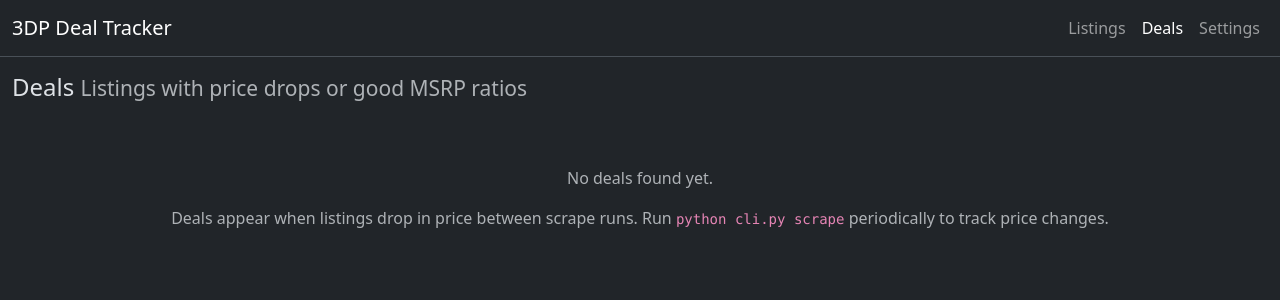
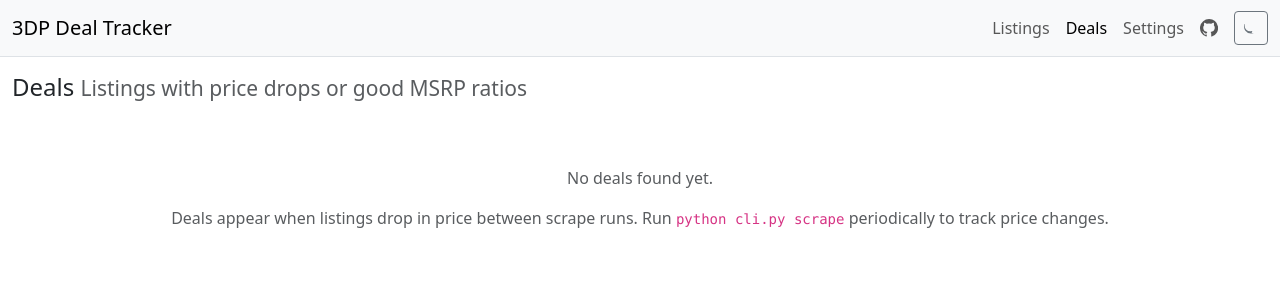
Before and after one commit to justinh-rahb/3dp-listing-scrape, a FastAPI app: page /deals in a window 1280 px wide. Shown: the top 300 px of the page. Run offline with FastAPI, Linux system fonts and the light colour scheme; data that the repository does not hold is empty.

Commit message:
Implement theme toggle functionality with UI updates for light and dark modes

```diff
--- a/static/style.css
+++ b/static/style.css
@@ -8,3 +8,17 @@
 .table td, .table th {
     vertical-align: middle;
 }
+
+#themeToggle {
+    width: 34px;
+    height: 34px;
+    display: inline-flex;
+    align-items: center;
+    justify-content: center;
+    padding: 0;
+}
+
+.nav-icon-link {
+    display: inline-flex;
+    align-items: center;
+}
--- a/templates/base.html
+++ b/templates/base.html
@@ -1,21 +1,43 @@
 <!DOCTYPE html>
-<html lang="en" data-bs-theme="dark">
+<html lang="en" data-bs-theme="light">
 <head>
     <meta charset="UTF-8">
     <meta name="viewport" content="width=device-width, initial-scale=1.0">
     <title>{% block title %}3DP Deal Tracker{% endblock %}</title>
+    <script>
+        (function () {
+            const savedTheme = localStorage.getItem("theme");
+            const preferred = window.matchMedia("(prefers-color-scheme: dark)").matches ? "dark" : "light";
+            document.documentElement.setAttribute("data-bs-theme", savedTheme || preferred);
+        })();
+    </script>
     <link href="https://cdn.jsdelivr.net/npm/bootstrap@5.3.2/dist/css/bootstrap.min.css" rel="stylesheet">
     <script src="https://cdn.jsdelivr.net/npm/chart.js@4.4.1/dist/chart.umd.min.js"></script>
     <link rel="stylesheet" href="/static/style.css">
 </head>
 <body>
-    <nav class="navbar navbar-expand-lg navbar-dark bg-dark border-bottom">
+    <nav class="navbar navbar-expand-lg bg-body-tertiary border-bottom">
         <div class="container-fluid">
             <a class="navbar-brand" href="/">3DP Deal Tracker</a>
-            <div class="navbar-nav">
-                <a class="nav-link {% if request.url.path == '/' %}active{% endif %}" href="/">Listings</a>
-                <a class="nav-link {% if request.url.path == '/deals' %}active{% endif %}" href="/deals">Deals</a>
-                <a class="nav-link {% if request.url.path == '/settings' %}active{% endif %}" href="/settings">Settings</a>
+            <div class="d-flex align-items-center gap-2">
+                <div class="navbar-nav">
+                    <a class="nav-link {% if request.url.path == '/' %}active{% endif %}" href="/">Listings</a>
+                    <a class="nav-link {% if request.url.path == '/deals' %}active{% endif %}" href="/deals">Deals</a>
+                    <a class="nav-link {% if request.url.path == '/settings' %}active{% endif %}" href="/settings">Settings</a>
+                    <a class="nav-link nav-icon-link" href="https://github.com/justinh-rahb/3dp-listing-scrape" target="_blank" rel="noopener noreferrer" aria-label="GitHub repository" title="GitHub repository">
+                        <svg viewBox="0 0 16 16" width="18" height="18" aria-hidden="true" fill="currentColor">
+                            <path d="M8 0a8 8 0 0 0-2.53 15.59c.4.07.55-.17.55-.38v-1.33c-2.23.49-2.7-1.08-2.7-1.08-.37-.93-.89-1.18-.89-1.18-.73-.5.06-.49.06-.49.8.06 1.23.83 1.23.83.72 1.22 1.88.87 2.33.66.07-.52.28-.87.5-1.07-1.78-.2-3.65-.88-3.65-3.92 0-.87.31-1.58.82-2.14-.08-.2-.36-1.01.08-2.11 0 0 .67-.21 2.2.82a7.66 7.66 0 0 1 4 0c1.52-1.03 2.2-.82 2.2-.82.44 1.1.16 1.91.08 2.11.51.56.82 1.27.82 2.14 0 3.05-1.87 3.72-3.66 3.92.29.25.54.74.54 1.49v2.2c0 .21.14.46.55.38A8 8 0 0 0 8 0z"></path>
+                        </svg>
+                    </a>
+                </div>
+                <button id="themeToggle" class="btn btn-sm btn-outline-secondary" type="button" aria-label="Toggle color mode" title="Toggle color mode">
+                    <svg id="themeIconSun" viewBox="0 0 16 16" width="16" height="16" aria-hidden="true" fill="currentColor">
+                        <path d="M8 3a.5.5 0 0 1 .5.5v1a.5.5 0 0 1-1 0v-1A.5.5 0 0 1 8 3zm0 7a2 2 0 1 0 0-4 2 2 0 0 0 0 4zm5-2a.5.5 0 0 1-.5.5h-1a.5.5 0 0 1 0-1h1a.5.5 0 0 1 .5.5zM5.5 8a.5.5 0 0 1-.5.5h-1a.5.5 0 0 1 0-1h1a.5.5 0 0 1 .5.5zm4.95 2.95a.5.5 0 0 1 .7 0l.7.7a.5.5 0 0 1-.7.7l-.7-.7a.5.5 0 0 1 0-.7zM4.85 5.35a.5.5 0 0 1 .7 0l.7.7a.5.5 0 1 1-.7.7l-.7-.7a.5.5 0 0 1 0-.7zm6.3.7a.5.5 0 0 1 0-.7l.7-.7a.5.5 0 1 1 .7.7l-.7.7a.5.5 0 0 1-.7 0zM5.55 11.65a.5.5 0 0 1 0 .7l-.7.7a.5.5 0 1 1-.7-.7l.7-.7a.5.5 0 0 1 .7 0zM8 11.5a.5.5 0 0 1 .5.5v1a.5.5 0 0 1-1 0v-1a.5.5 0 0 1 .5-.5z"></path>
+                    </svg>
+                    <svg id="themeIconMoon" viewBox="0 0 16 16" width="16" height="16" aria-hidden="true" fill="currentColor">
+                        <path d="M11.47 12.79A6.97 6.97 0 0 1 8 13.5a7 7 0 0 1-6.69-9.08.5.5 0 0 1 .66-.31 5.5 5.5 0 0 0 6.92 6.92.5.5 0 0 1 .31.66 6.95 6.95 0 0 1-.73 1.1 5.98 5.98 0 0 0 3-.01z"></path>
+                    </svg>
+                </button>
             </div>
         </div>
     </nav>
@@ -25,6 +47,35 @@
     </main>
 
     <script src="https://cdn.jsdelivr.net/npm/bootstrap@5.3.2/dist/js/bootstrap.bundle.min.js"></script>
+    <script>
+        (function () {
+            const html = document.documentElement;
+            const btn = document.getElementById("themeToggle");
+            if (!btn) return;
+
+            function applyTheme(theme) {
+                html.setAttribute("data-bs-theme", theme);
+                localStorage.setItem("theme", theme);
+                const sun = document.getElementById("themeIconSun");
+                const moon = document.getElementById("themeIconMoon");
+                if (sun && moon) {
+                    sun.classList.toggle("d-none", theme !== "dark");
+                    moon.classList.toggle("d-none", theme === "dark");
+                }
+                const nextLabel = theme === "dark" ? "Switch to light mode" : "Switch to dark mode";
+                btn.setAttribute("aria-label", nextLabel);
+                btn.setAttribute("title", nextLabel);
+            }
+
+            const current = html.getAttribute("data-bs-theme") || "light";
+            applyTheme(current);
+
+            btn.addEventListener("click", function () {
+                const next = html.getAttribute("data-bs-theme") === "dark" ? "light" : "dark";
+                applyTheme(next);
+            });
+        })();
+    </script>
     {% block scripts %}{% endblock %}
 </body>
 </html>
```
